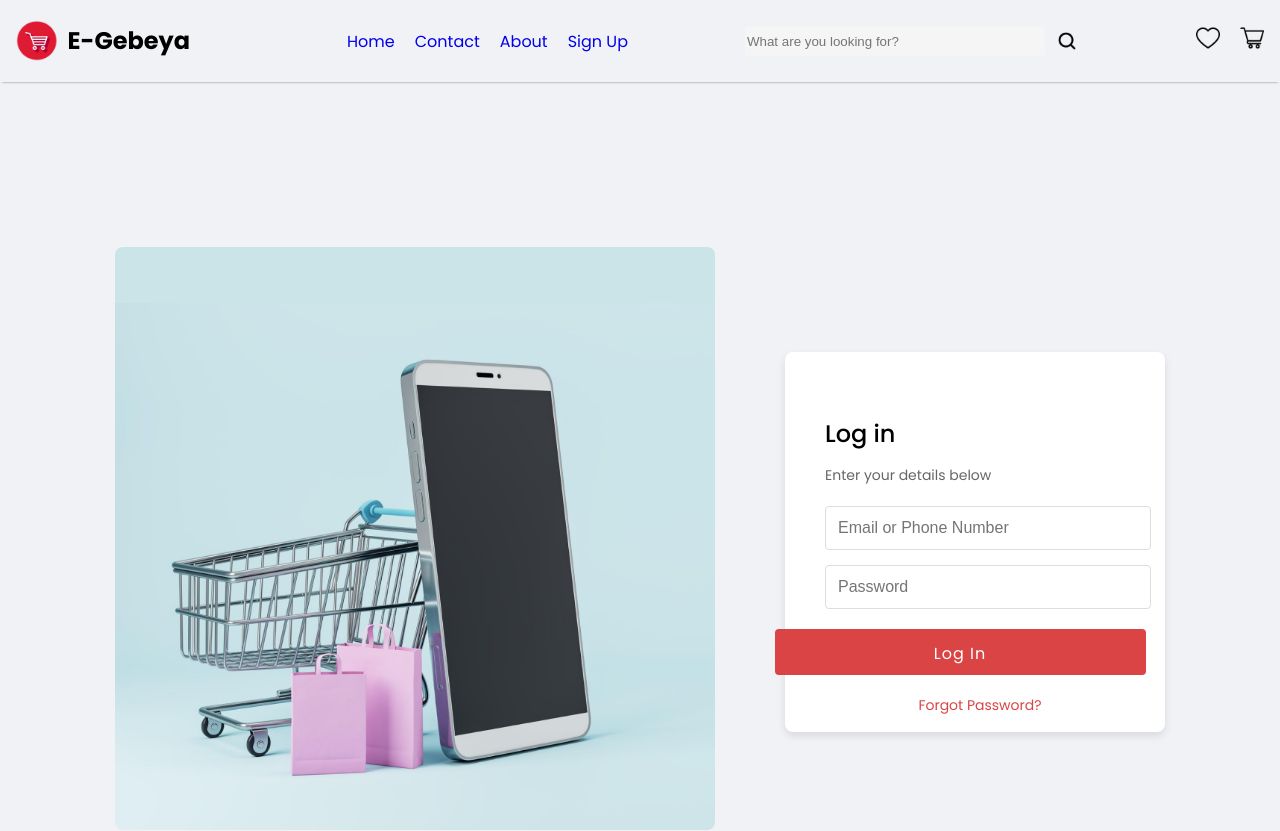
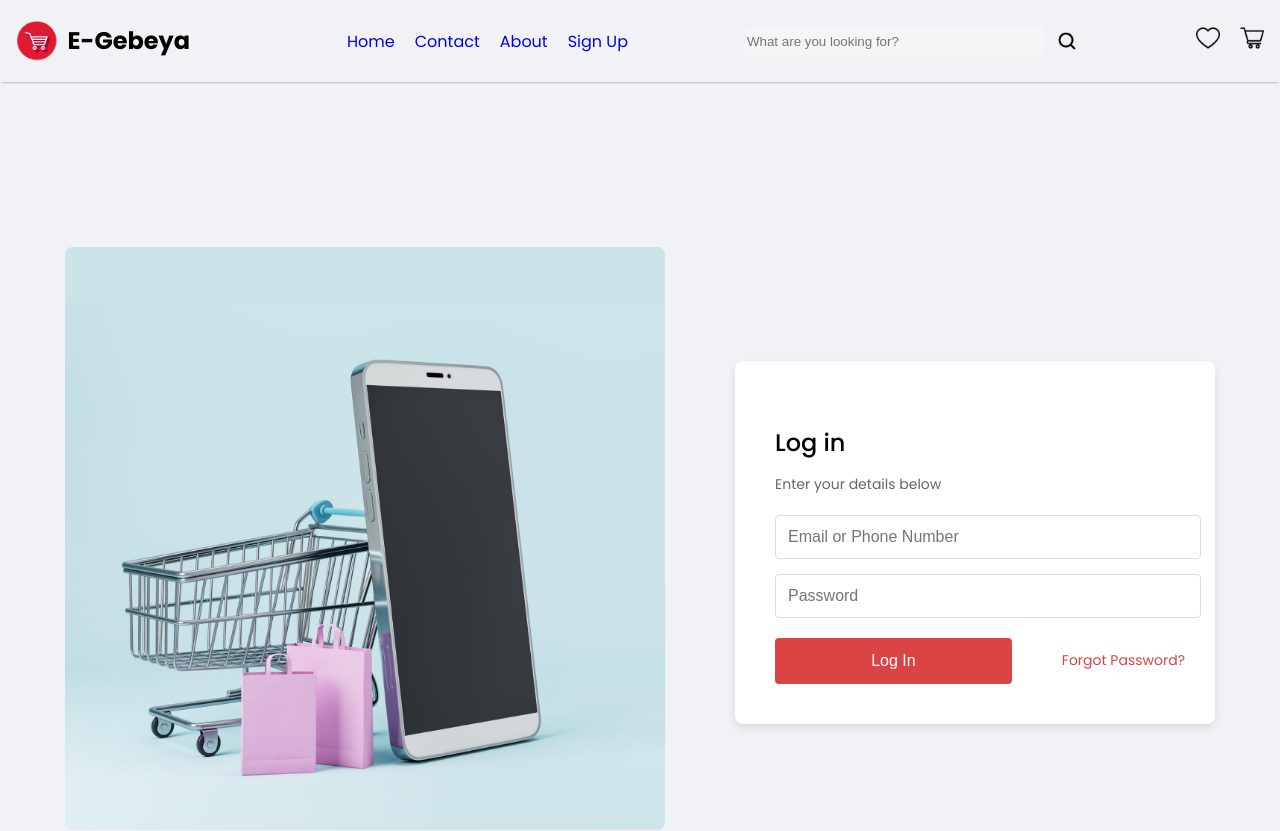
Before and after one commit to CybersoftInt/E-gebeya2, a React (Create React App) app: page /login in a window 1280 px wide. Shown: the top 831 px of the page. Built offline with nearby package versions, Linux system fonts and the light colour scheme.

Commit message:
Update Login.css

```diff
--- a/src/Components/CreateAccount/CreateAccount.css
+++ b/src/Components/CreateAccount/CreateAccount.css
@@ -4,11 +4,13 @@ body {
   margin: 0;
   padding: 0;
 }
+
 .google {
   gap: 10px;
   display: flex;
   flex-direction: column;
 }
+
 #btn2 {
   box-sizing: border-box;
   cursor: pointer;
@@ -21,6 +23,7 @@ body {
   border: 1px solid rgba(0, 0, 0, 0.4);
   border-radius: 4px;
 }
+
 .l-container {
   margin-top: 60px;
   display: flex;
@@ -92,7 +95,7 @@ body {
   display: flex;
   justify-content: space-between;
   align-items: center;
-  flex-direction: column;
+  /* flex-direction: column; */
   gap: 20px;
 }
 
@@ -127,18 +130,22 @@ body {
 .btn .forgot-password:hover {
   color: #a83232;
 }
+
 .btn img {
   width: 24px;
   height: 24px;
 }
+
 .google button {
   color: black;
 }
+
 .google {
   display: flex;
   flex-direction: row;
 }
-.google img{
+
+.google img {
   position: relative;
   left: -11px;
   top: 0px;
@@ -146,6 +153,6 @@ body {
   margin-left: 60px;
 }
 
-.google span{
+.google span {
   margin-left: 51px;
 }
--- a/src/Components/Login/Login.css
+++ b/src/Components/Login/Login.css
@@ -25,14 +25,14 @@ body {
 }
 
 .login {
-    margin-top: 0px;
+    /* margin-top: 0px; */
     background: #ffffff;
     border-radius: 8px;
     box-shadow: 0 4px 8px rgba(0, 0, 0, 0.1);
     padding: 40px;
     margin-top: 0px;
-    width: 300px;
-    height: 300px;
+    /* width: 300px; */
+    /* height: 300px; */
     max-width: 400px;
     margin-left: 20px;
 }
@@ -77,20 +77,24 @@ body {
 
 .btn {
     display: flex;
+    flex-direction: row;
     justify-content: space-between;
     align-items: center;
 
+
 }
 
-.btn button {
+#login-btn {
     background-color: #DB4444;
     color: #fff;
     margin-right: 30px;
+    /* margin-left: 0px; */
     padding: 12px 24px;
     border: none;
     white-space: nowrap;
     border-radius: 4px;
     cursor: pointer;
+    /* width: 100px; */
     font-size: 16px;
     transition: background-color 0.3s ease;
 }
@@ -101,6 +105,7 @@ body {
 
 .btn .forgot-password {
     color: #DB4444;
+    display: inline;
     white-space: nowrap;
     text-decoration: none;
     margin-right: -10px;
--- a/src/Components/Login/Login.jsx
+++ b/src/Components/Login/Login.jsx
@@ -18,7 +18,7 @@ function Login() {
                     </div>
                 </div>
                 <div className="btn">
-                    <button>Log In</button>
+                    <button id='login-btn'>Log In</button>
                     <a href="#" className="forgot-password">Forgot Password?</a>
                 </div>
             </div>
--- a/src/Components/Wishlist Card/WishCard.css
+++ b/src/Components/Wishlist Card/WishCard.css
@@ -1,4 +1,4 @@
-button{
+.wishlist button {
     border-radius: 0px 0px 4px 4px;
     text-align: center;
     padding: 15px 30px;
@@ -7,6 +7,7 @@ button{
     text-decoration: none;
     cursor: pointer;
 }
+
 .wishlist {
     /* Cart */
     background-color: #ffffff;
@@ -113,13 +114,15 @@ button{
     transition: ease-out 0.5s;
     border-radius: 10px;
 }
+
 .wishlist-items button:hover {
     color: white;
     box-shadow: inset 0 -100px 0 0 #db4444;
-  }
+}
+
 .wishlist-items button:active {
     transform: scale(0.9);
-  }
+}
 
 .par {
     /* Frame 569 */
--- a/src/Pages/Contact/Contact.css
+++ b/src/Pages/Contact/Contact.css
@@ -37,6 +37,7 @@
     flex: 2;
     margin-top: -200px;
     margin-right: 30px;
+    width: 60%;
 
 }
 
@@ -117,7 +118,7 @@ textarea {
     justify-content: flex-end;
 }
 
-button {
+.button-container button {
     padding: 15px;
     background: #DB4444;
     color: white;
```
Lines whose indentation alone changed are shown as unchanged.
